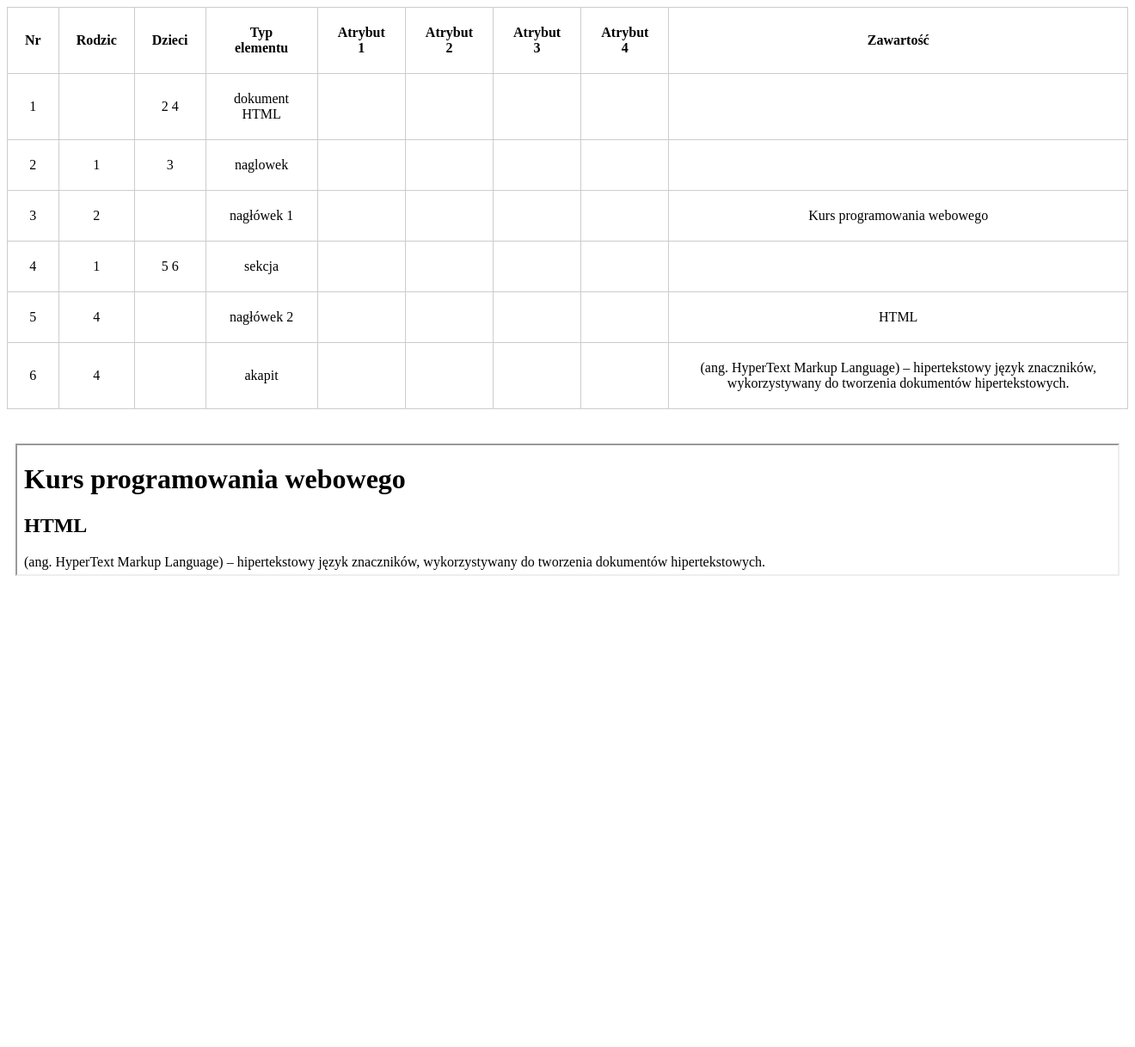
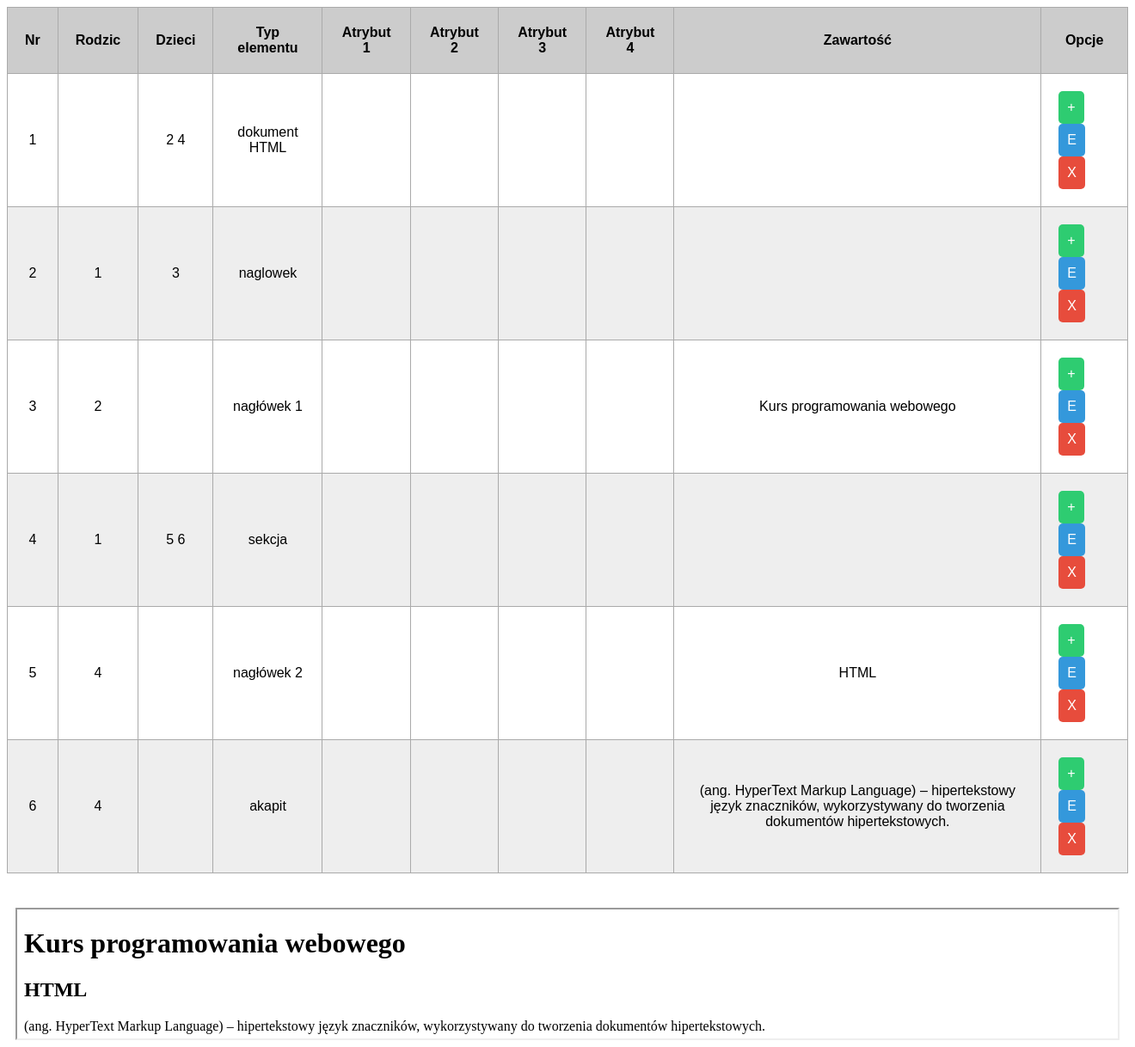
Before and after one commit to AdrianNiewiadomski/CMS, a PHP site: page /admin/index.php in a window 1320 px wide. Shown: the whole page at 86% size. Before the commit the page ends 670 px from the top, so only its background shows below. Run offline with PHP 8.4, Linux system fonts and the light colour scheme; data comes from the database, SQL or seed files in the repository.

Commit message:
Do edytora strony dodano przyciski, które będą pozwalać na dodawanie, edycję i usuwanie elementów. Poprawiono styl edytora.

```diff
--- a/admin/edytor.php
+++ b/admin/edytor.php
@@ -18,6 +18,7 @@
                     <th>Atrybut 3</th>
                     <th>Atrybut 4</th>
     				<th>Zawartość</th>
+                    <th>Opcje</th>
     			</tr>
             </thead>
 			<tbody>
@@ -34,6 +35,11 @@
                         echo "<td>".$element->get_atrybut3()."</td>";
                         echo "<td>".$element->get_atrybut4()."</td>";
                         echo "<td>".$element->get_zawartosc()."</td>";
+                        echo "<td>";
+                        echo "<a href='formularzWidok.php?rodzic=".$element->get_nr()."' class='green'>+</a>";
+                        echo "<a href='formularzWidok.php?id=".$element->get_nr()."' class='blue'>E</a>";
+                        echo "<a href='index.php?id=".$element->get_nr()."' class='red'>X</a>";
+                        echo "</td>";
                         echo "</tr>";
                     }
                 ?>
--- a/admin/style.css
+++ b/admin/style.css
@@ -1,8 +1,21 @@
+body {
+    font-family: sans-serif, Arial;
+}
+
 table, th, td{
-    border: 1px solid #ccc;
+    border: 1px solid #aaa;
     border-collapse: collapse;
     padding: 20px;
     text-align: center;
+}
+table .nr{
+    width:4%;
+}
+thead{
+    background-color: #ccc;
+}
+tbody tr:nth-child(even){
+    background-color: #eee;
 }
 
 table{
@@ -10,7 +23,24 @@ table{
     margin-left: auto;
     margin-right: auto;
 }
+table a {
+    text-decoration: none;
+    display: block;
+    float:left;
+    padding: 10px;
+    border-radius: 5px;
+    color: #fff;
+}
+.red{
+    background-color: #e74c3c;
 
+}
+.blue {
+    background-color: #3498db;
+}
+.green {
+    background-color: #2ecc71;
+}
 iframe{
     display: block;
     margin-left: auto;
```
Also changed, not shown: admin/formularzWidok.php (added, +31 -0 lines).
